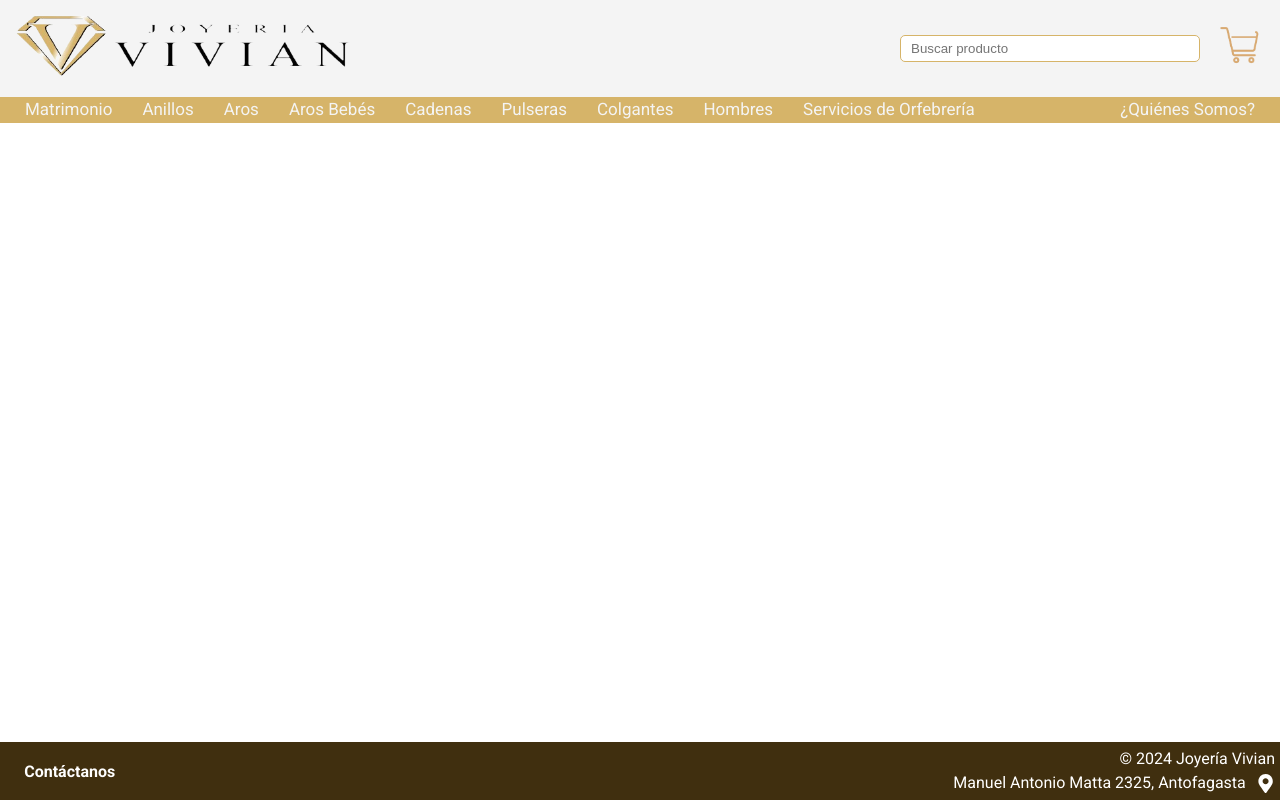
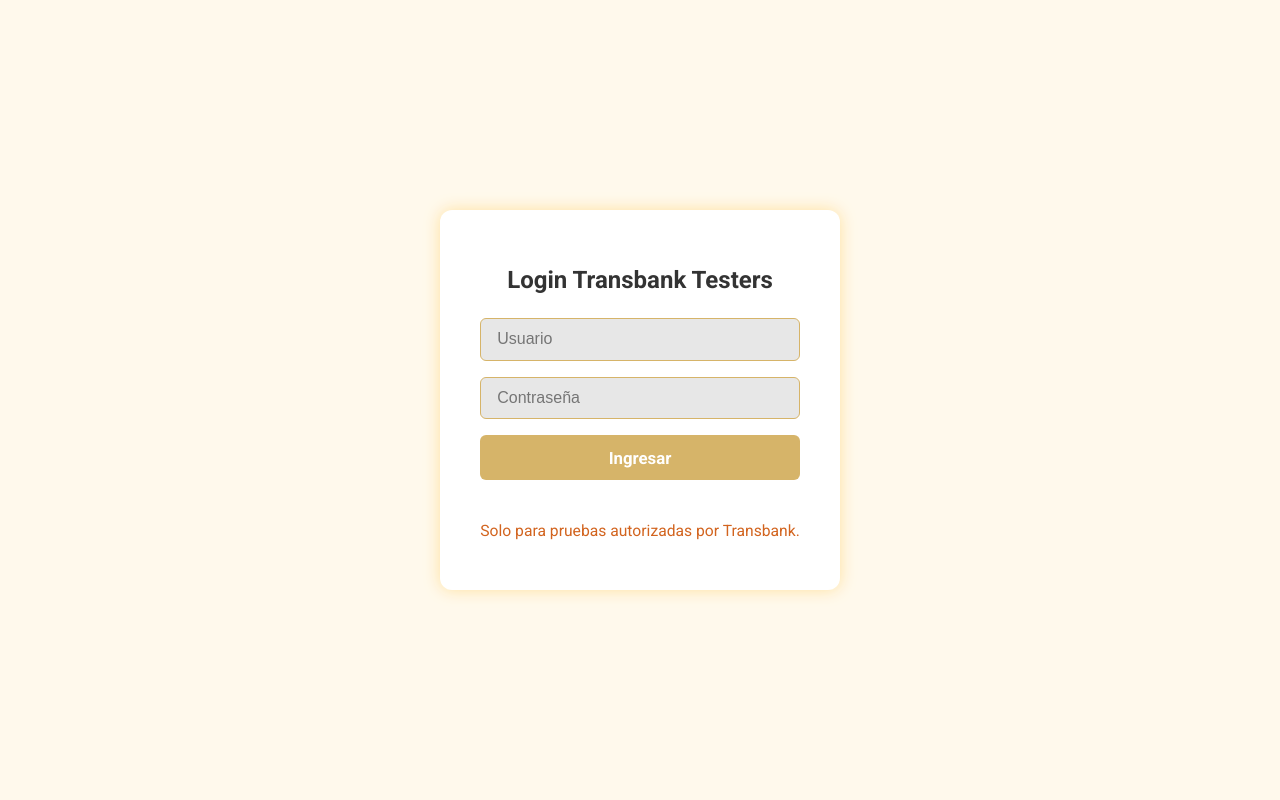
Before and after one commit to tortaaaa/frontendJoyeriaVivian, a React (Vite) app: page /transbank-login in a window 1280 px wide. Built offline with nearby package versions, Linux system fonts and the light colour scheme.

Commit message:
feat: but after pay button corrected & transbank testers login added

```diff
--- a/src/App.tsx
+++ b/src/App.tsx
@@ -12,9 +12,19 @@
 import PaymentVoucher from './presentation/screens/payment/paymentSuccess/PaymentVoucher';
 import PaymentFail from './presentation/screens/payment/paymentFail/PaymentFail';
 import Orfebreria from './presentation/components/Orfebreria';
+
+import TransbankLogin from './presentation/screens/transbankLogin/TransbankLogin';
+import PrivateRoute from './presentation/components/PrivateRoute';
+
 const App: React.FC = () => {
   return (
     <Router>
+      <Routes>
+        {/* RUTA DE LOGIN DE TRANSBANK */}
+        <Route path="/transbank-login" element={<TransbankLogin />} />
+        {/* TODAS LAS DEMÁS PROTEGIDAS */}
+        <Route path="/*" element={
+          <PrivateRoute>
             <MainLayout>
               <Routes>
                 <Route path="/" element={<Home />} />
@@ -25,10 +35,13 @@
                 <Route path="/products/:category" element={<ProductList />} />
                 <Route path="/cart" element={<Cart />} />
                 <Route path="/payment-data" element={<PaymentData />} />
-          <Route path="/payment-voucher" element={<PaymentVoucher />} /> {/* Ruta para PaymentVoucher */}
-          <Route path="/payment-fail" element={<PaymentFail />} /> {/* Ruta para PaymentFail */}
+                <Route path="/payment-voucher" element={<PaymentVoucher />} />
+                <Route path="/payment-fail" element={<PaymentFail />} />
               </Routes>
             </MainLayout>
+          </PrivateRoute>
+        } />
+      </Routes>
     </Router>
   );
 };
--- /dev/null
+++ b/src/data/repositories/TransbankLoginRepository.tsx
@@ -0,0 +1,15 @@
+// Importa el helper api que ya usas
+import api from '../sources/api/apiJoyeriaVivian'; // Ajusta la ruta si es necesario
+
+const API_URL = '/transbank-auth/login/';
+
+export class TransbankLoginRepository {
+  static async login({ username, password }: { username: string, password: string }) {
+    try {
+      const res = await api.post(API_URL, { username, password });
+      return res.data;
+    } catch (err: any) {
+      throw err;
+    }
+  }
+}
--- /dev/null
+++ b/src/domain/useCases/transbankLogin/TransbankLoginUseCase.tsx
@@ -0,0 +1,7 @@
+import { TransbankLoginRepository } from '../../../data/repositories/TransbankLoginRepository';
+
+export class TransbankLoginUseCase {
+  static async login(credentials: { username: string, password: string }) {
+    return await TransbankLoginRepository.login(credentials);
+  }
+}
--- /dev/null
+++ b/src/presentation/components/PrivateRoute.tsx
@@ -0,0 +1,17 @@
+import React from 'react';
+import { Navigate } from 'react-router-dom';
+
+interface Props {
+  children: React.ReactNode;
+}
+
+const PrivateRoute: React.FC<Props> = ({ children }) => {
+  // Cambia esto según donde guardas el token, aquí localStorage:
+  const token = localStorage.getItem('transbank_token');
+  if (!token) {
+    return <Navigate to="/transbank-login" replace />;
+  }
+  return <>{children}</>;
+};
+
+export default PrivateRoute;
--- a/src/presentation/components/RedirectModal.module.css
+++ b/src/presentation/components/RedirectModal.module.css
@@ -4,7 +4,7 @@
   left: 0;
   width: 100vw;
   height: 100vh;
-  background: rgba(0,0,0,0.6);
+  background: rgba(255, 255, 255, 0.6);
   display: flex;
   align-items: center;
   justify-content: center;
@@ -20,7 +20,7 @@
 
 .message {
   margin-top: 24px;
-  color: #fff;
+  color: #ffffff;
   font-size: 1.2rem;
   text-align: center;
   font-weight: bold;
--- a/src/presentation/components/Spinner.tsx
+++ b/src/presentation/components/Spinner.tsx
@@ -1,3 +1,4 @@
+/**
 import React from 'react';
 import styles from './Spinner.module.css';
 
@@ -10,3 +11,15 @@
 };
 
 export default Spinner;
+**/
+
+import React from 'react';
+import styles from './Spinner.module.css';
+
+const Spinner: React.FC = () => {
+  return (
+    <div className={styles.spinner}></div>
+  );
+};
+
+export default Spinner;
--- /dev/null
+++ b/src/presentation/screens/transbankLogin/TransbankLogin.module.css
@@ -0,0 +1,69 @@
+.container {
+  min-height: 100vh;
+  display: flex;
+  justify-content: center;
+  align-items: center;
+  background: #fff9ec;
+}
+
+.card {
+  background: #fff;
+  border-radius: 12px;
+  box-shadow: 0 0 16px rgba(255, 224, 158, 0.982);
+  padding: 2rem 2.5rem 2rem 2.5rem;
+  min-width: 320px;
+  display: flex;
+  flex-direction: column;
+  align-items: center;
+}
+
+.form {
+  display: flex;
+  flex-direction: column;
+  gap: 1rem;
+  width: 100%;
+}
+
+.input {
+  padding: 0.7rem 1rem;
+  border: 1.5px solid #d6b469;
+  background-color: #e7e7e7;
+  color: black;
+  border-radius: 6px;
+  font-size: 1rem;
+}
+
+.button {
+  padding: 0.8rem;
+  background: #d6b469;
+  color: #fff;
+  border: none;
+  border-radius: 6px;
+  font-weight: bold;
+  font-size: 1.05rem;
+  cursor: pointer;
+  transition: background 0.2s;
+}
+
+.button:disabled {
+  background: #e3ca95;
+  cursor: not-allowed;
+}
+
+.error {
+  color: #ad2323;
+  font-weight: bold;
+  margin-top: -0.7rem;
+  margin-bottom: 0.5rem;
+  text-align: center;
+  background: #ffecec;
+  padding: 0.3rem 1rem;
+  border-radius: 6px;
+}
+
+.info {
+  margin-top: 1.4rem;
+  color: #d2641f;
+  font-size: 0.98rem;
+  text-align: center;
+}
--- /dev/null
+++ b/src/presentation/screens/transbankLogin/TransbankLogin.tsx
@@ -0,0 +1,52 @@
+import React from 'react';
+import styles from './TransbankLogin.module.css';
+import useTransbankLoginViewModel from '././TransbankLoginViewModel';
+
+const TransbankLogin: React.FC = () => {
+  const {
+    username, setUsername,
+    password, setPassword,
+    loading, error, handleSubmit
+  } = useTransbankLoginViewModel();
+
+  return (
+    <div className={styles.container}>
+      <div className={styles.card}>
+        <h2>Login Transbank Testers</h2>
+        <form className={styles.form} onSubmit={handleSubmit} autoComplete="off">
+          <input
+            className={styles.input}
+            type="text"
+            placeholder="Usuario"
+            value={username}
+            onChange={e => setUsername(e.target.value)}
+            autoComplete="off"
+            name="username"
+          />
+          <input
+            className={styles.input}
+            type="password"
+            placeholder="Contraseña"
+            value={password}
+            onChange={e => setPassword(e.target.value)}
+            autoComplete="off"
+            name="password"
+          />
+          <button
+            className={styles.button}
+            type="submit"
+            disabled={loading}
+          >
+            {loading ? 'Ingresando...' : 'Ingresar'}
+          </button>
+          {error && <div className={styles.error}>{error}</div>}
+        </form>
+        <div className={styles.info}>
+          <p>Solo para pruebas autorizadas por Transbank.</p>
+        </div>
+      </div>
+    </div>
+  );
+};
+
+export default TransbankLogin;
--- /dev/null
+++ b/src/presentation/screens/transbankLogin/TransbankLoginViewModel.tsx
@@ -0,0 +1,63 @@
+import { useState } from 'react';
+import { TransbankLoginUseCase } from '../../../domain/useCases/transbankLogin/TransbankLoginUseCase';
+
+// Simple escape to avoid SQLi attempts (no backend SQL but extra paranoia)
+const escapeInput = (str: string) =>
+  str.replace(/['"\\;]/g, '');
+
+const useTransbankLoginViewModel = () => {
+  const [username, setUsernameRaw] = useState('');
+  const [password, setPasswordRaw] = useState('');
+  const [loading, setLoading] = useState(false);
+  const [error, setError] = useState<string | null>(null);
+
+  // Limpiar entradas para evitar inyección, aunque el backend está protegido
+  const setUsername = (val: string) => setUsernameRaw(escapeInput(val));
+  const setPassword = (val: string) => setPasswordRaw(escapeInput(val));
+
+  const handleSubmit = async (e: React.FormEvent) => {
+    e.preventDefault();
+    setError(null);
+
+    if (!username || !password) {
+      setError('Todos los campos son obligatorios.');
+      return;
+    }
+
+    // Validación extra: solo caracteres alfanuméricos (puedes quitarlo si quieres más flexible)
+    if (!/^[\w.@+-]+$/.test(username)) {
+      setError('El usuario contiene caracteres no permitidos.');
+      return;
+    }
+
+    setLoading(true);
+
+    try {
+      const response = await TransbankLoginUseCase.login({ username, password });
+      // Guarda el JWT (puedes usar context, localStorage, etc.)
+      localStorage.setItem('transbank_token', response.access);
+      // Redirige o recarga según lo que quieras mostrar después
+      window.location.href = '/'; // Cambia por la ruta protegida para transbank si quieres
+    } catch (err: any) {
+      if (err.response?.status === 401) {
+        setError('Usuario o contraseña incorrectos.');
+      } else {
+        setError('Error inesperado. Intente de nuevo.');
+      }
+    } finally {
+      setLoading(false);
+    }
+  };
+
+  return {
+    username,
+    setUsername,
+    password,
+    setPassword,
+    loading,
+    error,
+    handleSubmit,
+  };
+};
+
+export default useTransbankLoginViewModel;
```
Lines whose indentation alone changed are shown as unchanged.
